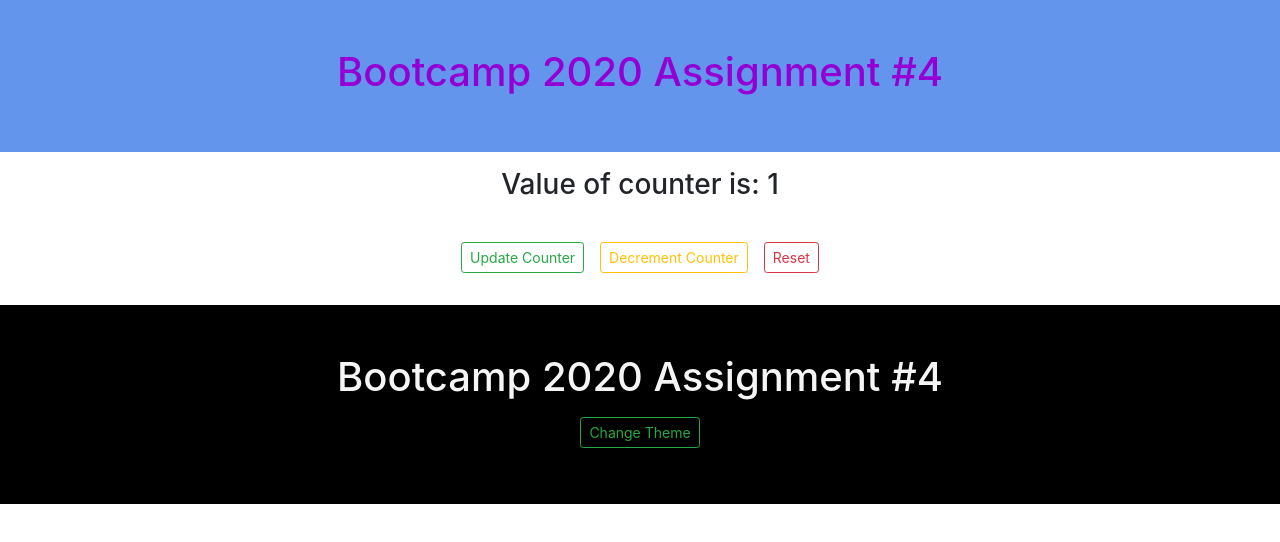
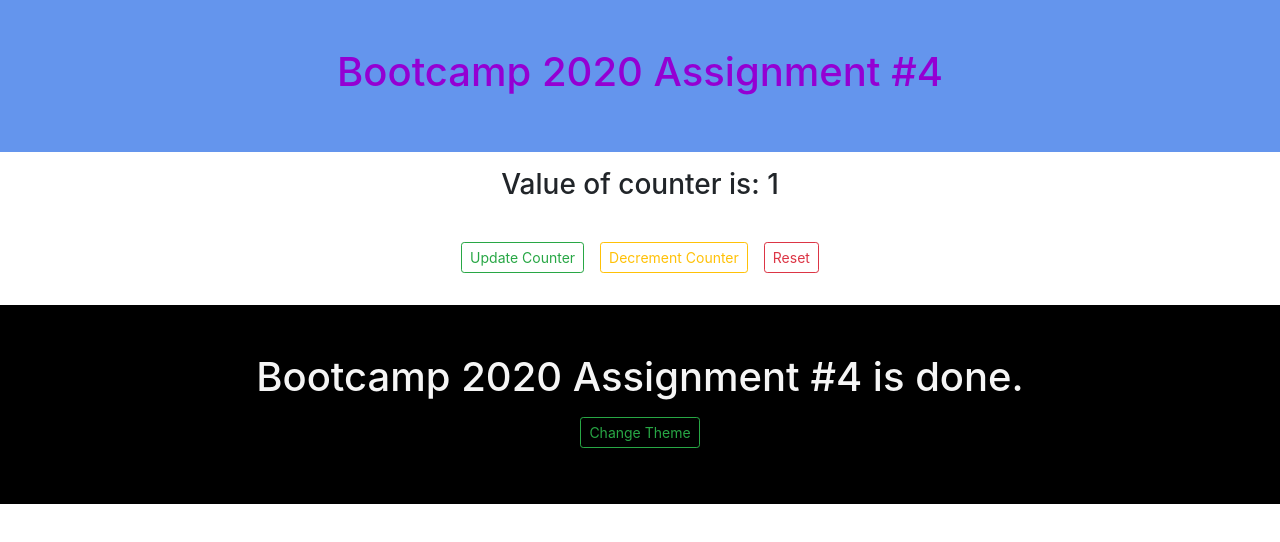
Before and after one commit to HamzaAhmedSheikh/bootcamp2020_react-app_class4, a React (Create React App) app: page / in a window 1280 px wide. Shown: the top 542 px of the page. Built offline with nearby package versions, Linux system fonts and the light colour scheme.

Commit message:
assignment #4 is done

```diff
--- a/src/App.js
+++ b/src/App.js
@@ -22,7 +22,7 @@ function App() {
        <button onClick={() => setCount(0)} className="btn btn-outline-danger btn-sm m-2"> Reset </button>
 
        <div className={`container-fluid bg p-5 mt-4 mb-4 p-3 head ${isTheme ? 'headOne': '' }`}>
-        <h1 className="text-center"> Bootcamp 2020 Assignment #4  </h1>
+        <h1 className="text-center"> Bootcamp 2020 Assignment #4 is done.  </h1>
         <button onClick={() => setTheme(!isTheme)} className="btn btn-outline-success btn-sm m-2"> Change Theme </button>
       </div>
 
```
